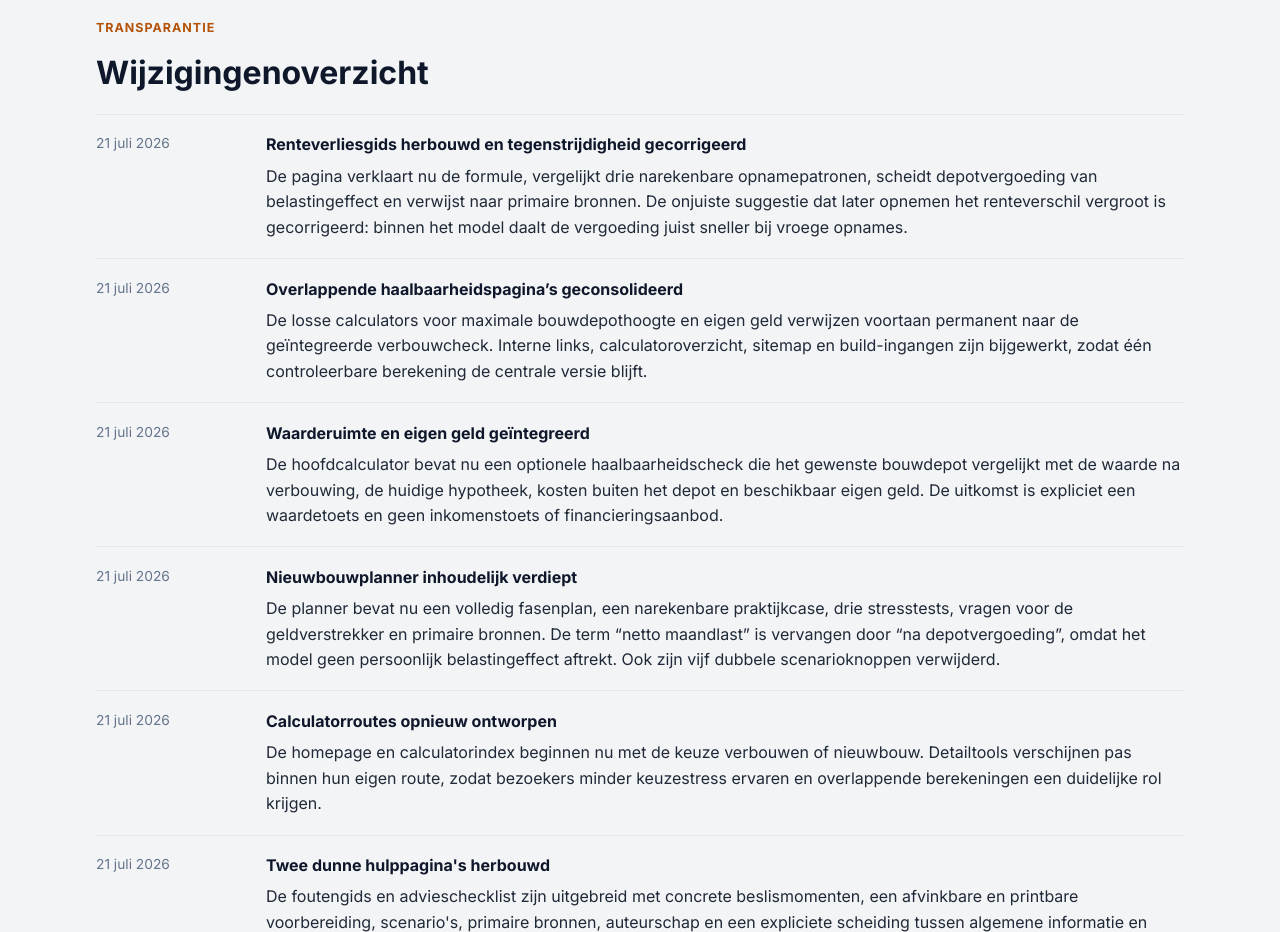
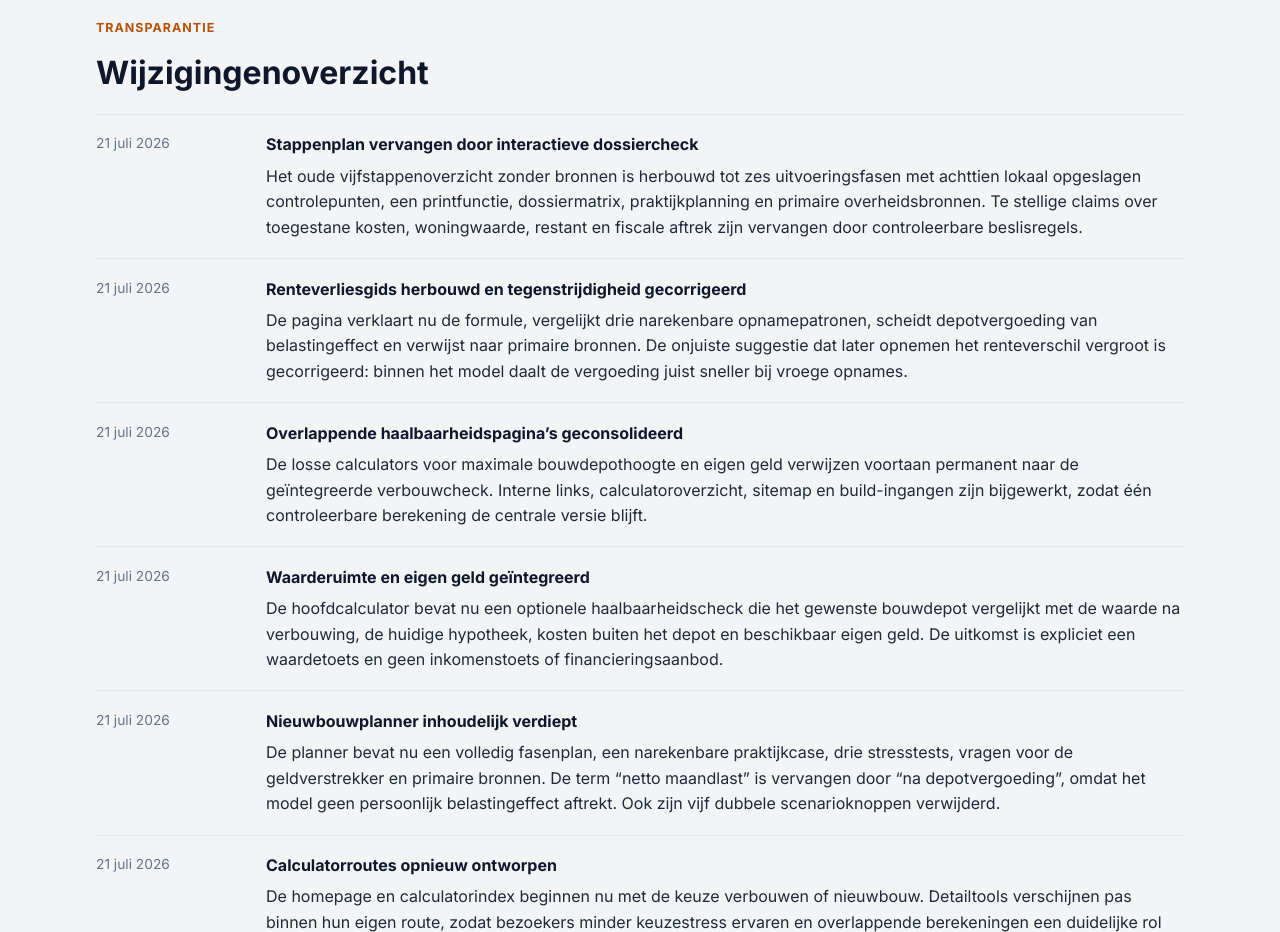
Before and after one commit to simeonvanegeraat-code/bouwdepotcalculator, a website built with Vite: page methodologie.html in a window 1280 px wide. Shown: the part 2360-3292 px from the top of the page. Built offline with nearby package versions, Linux system fonts and the light colour scheme.

Commit message:
Documenteer herbouw interactieve dossiercheck

```diff
--- a/methodologie.html
+++ b/methodologie.html
@@ -154,6 +154,10 @@
             <div class="change-log">
                 <article>
                     <time datetime="2026-07-21">21 juli 2026</time>
+                    <div><h3>Stappenplan vervangen door interactieve dossiercheck</h3><p>Het oude vijfstappenoverzicht zonder bronnen is herbouwd tot zes uitvoeringsfasen met achttien lokaal opgeslagen controlepunten, een printfunctie, dossiermatrix, praktijkplanning en primaire overheidsbronnen. Te stellige claims over toegestane kosten, woningwaarde, restant en fiscale aftrek zijn vervangen door controleerbare beslisregels.</p></div>
+                </article>
+                <article>
+                    <time datetime="2026-07-21">21 juli 2026</time>
                     <div><h3>Renteverliesgids herbouwd en tegenstrijdigheid gecorrigeerd</h3><p>De pagina verklaart nu de formule, vergelijkt drie narekenbare opnamepatronen, scheidt depotvergoeding van belastingeffect en verwijst naar primaire bronnen. De onjuiste suggestie dat later opnemen het renteverschil vergroot is gecorrigeerd: binnen het model daalt de vergoeding juist sneller bij vroege opnames.</p></div>
                 </article>
                 <article>
```
